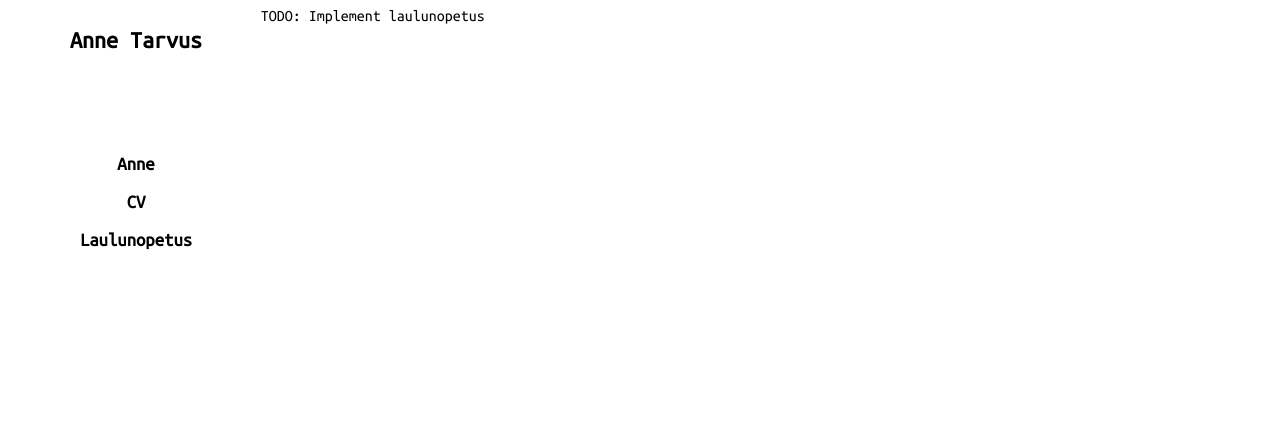
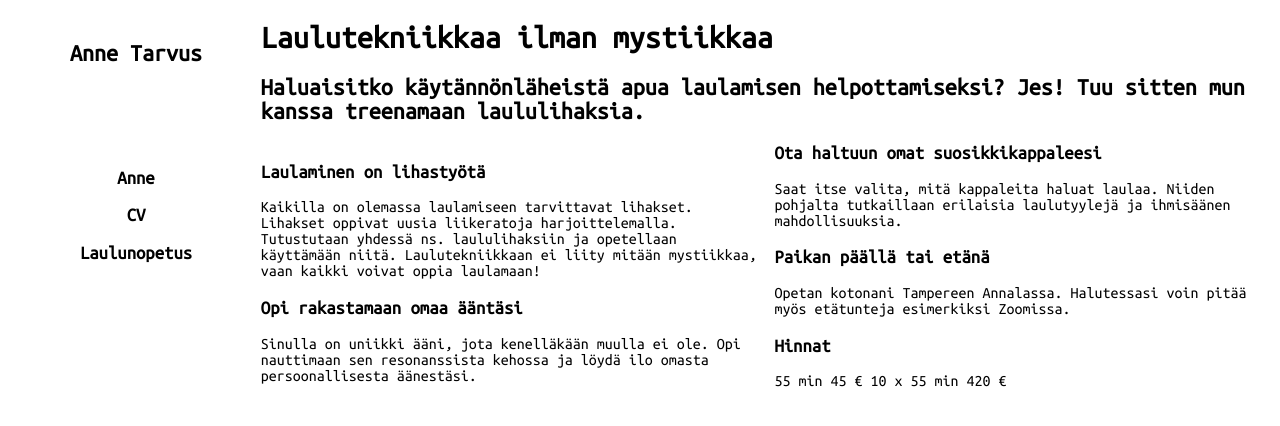
Before and after one commit to AnneTarvus/annetarvus.github.io, a Jekyll site: the page built from laulunopetus.md, in a window 1280 px wide. Shown: the top 426 px of the page. Built offline with Jekyll 4.4.1, drawn with Linux system fonts in a browser that asks for light colours.

Commit message:
First try of two column layout

```diff
--- a/_layouts/laulunopetus.html
+++ b/_layouts/laulunopetus.html
@@ -1,4 +1,8 @@
 ---
 layout: default
 ---
-TODO: Implement laulunopetus
+<h1> {{ page.header }} </h1>
+<h2> {{ page.caption }}</h2>
+<div class="columns">
+    {{ content }}
+</div>
--- a/_sass/main.scss
+++ b/_sass/main.scss
@@ -64,3 +64,7 @@ a {
   margin-left: $sidebarWidth;
   height: 100%;
 }
+
+.columns {
+  column-count: 2;
+}
--- a/laulunopetus.md
+++ b/laulunopetus.md
@@ -1,5 +1,24 @@
 ---
 layout: laulunopetus
-title: "Laulunopetus"
+title: Laulunopetus
+header: "Laulutekniikkaa ilman mystiikkaa"
+caption:
+ "Haluaisitko käytännönläheistä apua laulamisen helpottamiseksi? Jes! Tuu sitten mun kanssa treenamaan laululihaksia."
 permalink: /laulunopetus
 ---
+
+### Laulaminen on lihastyötä
+Kaikilla on olemassa laulamiseen tarvittavat lihakset. Lihakset oppivat uusia liikeratoja harjoittelemalla. Tutustutaan yhdessä ns. laululihaksiin ja opetellaan käyttämään niitä. Laulutekniikkaan ei liity mitään mystiikkaa, vaan kaikki voivat oppia laulamaan!
+
+### Opi rakastamaan omaa ääntäsi
+Sinulla on uniikki ääni, jota kenelläkään muulla ei ole. Opi nauttimaan sen resonanssista kehossa ja löydä ilo omasta persoonallisesta äänestäsi.
+
+### Ota haltuun omat suosikkikappaleesi
+Saat itse valita, mitä kappaleita haluat laulaa. Niiden pohjalta tutkaillaan erilaisia laulutyylejä ja ihmisäänen mahdollisuuksia.
+
+### Paikan päällä tai etänä
+Opetan kotonani Tampereen Annalassa. Halutessasi voin pitää myös etätunteja esimerkiksi Zoomissa.
+
+### Hinnat
+55 min 45 €
+10 x 55 min 420 €
```
